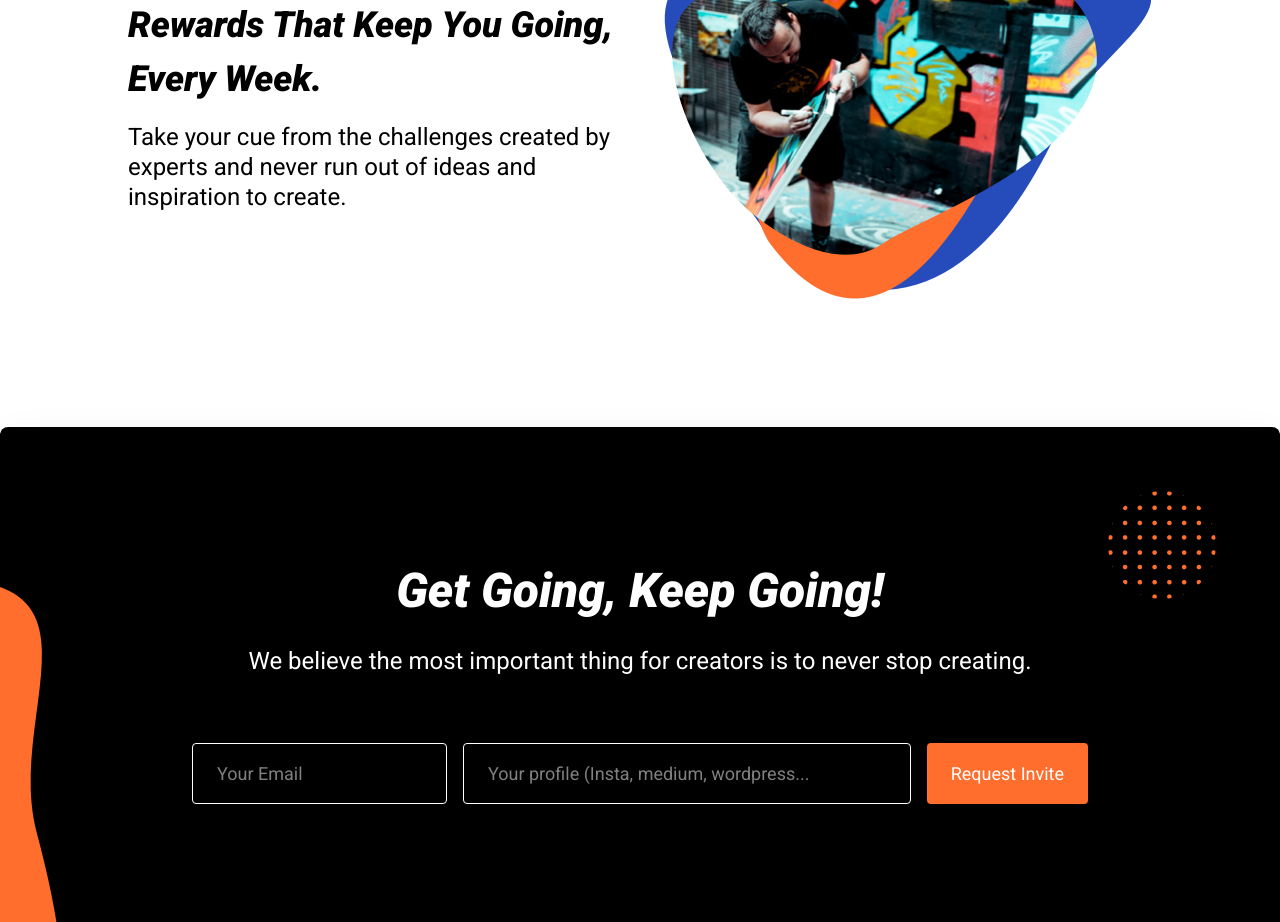
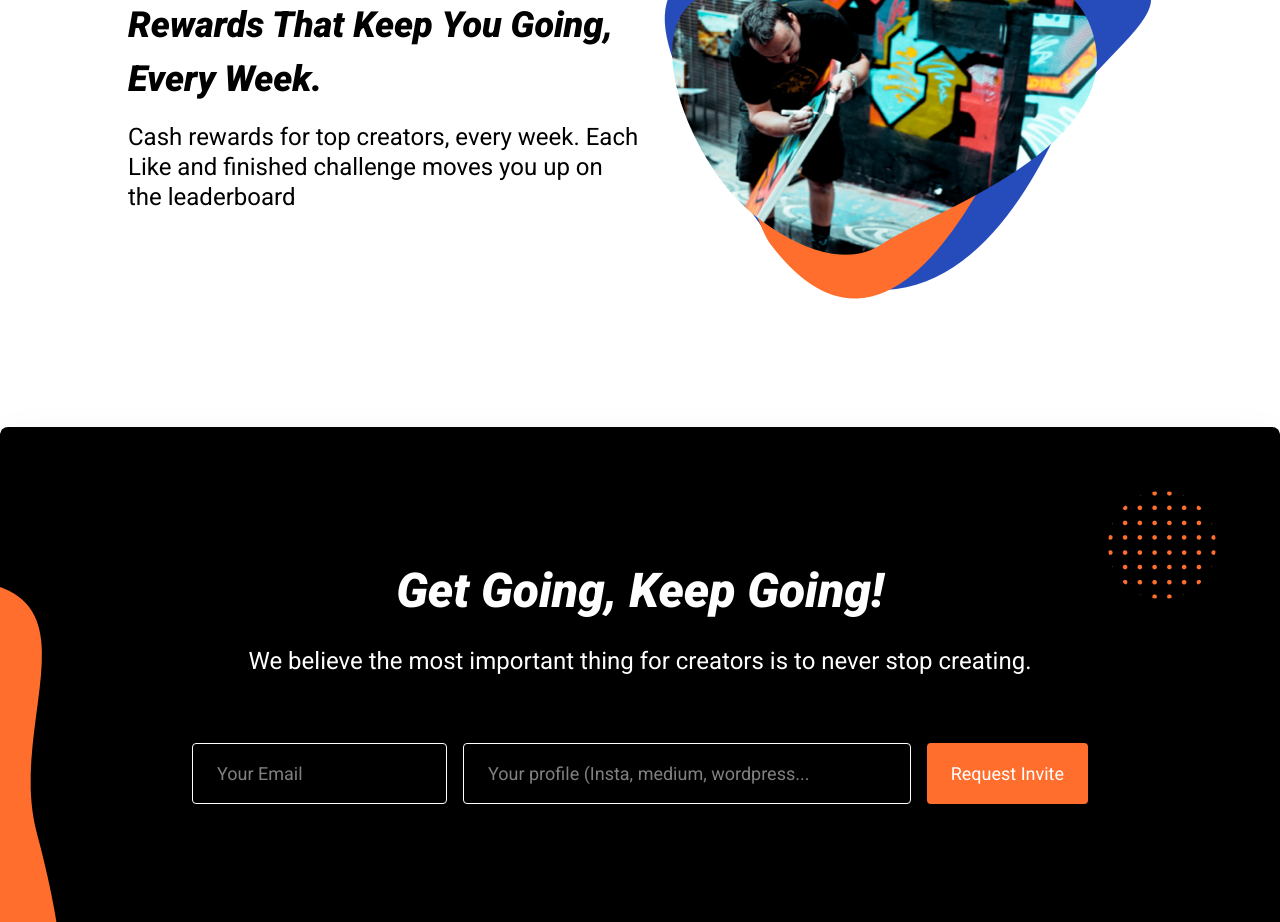
Before and after one commit to hapramp/about.gosocial.io, a React (Create React App) app: page / in a window 1280 px wide. Shown: the part 1600-2522 px from the top of the page. Built offline with nearby package versions, Linux system fonts and the light colour scheme.

Commit message:
Update content

```diff
--- a/src/components/Home/sections/Feature.js
+++ b/src/components/Home/sections/Feature.js
@@ -26,7 +26,7 @@ const Feature = () => {
           <div className="md:w-1/2 mt-8 md:mt-0 text-center md:text-left">
             <h2 className="font-black text-4xl lg:text-4xl italic">Rewards That Keep You Going, Every Week.</h2>
             <p className="sm:text-xl text-xl lg:text-2xl leading-tight mt-4">
-              Take your cue from the challenges created by experts and never run out of ideas and inspiration to create.
+            Cash rewards for top creators, every week. Each Like and finished challenge moves you up on the leaderboard
             </p>
           </div>
           <div className="md:w-1/2 text-right">
```
